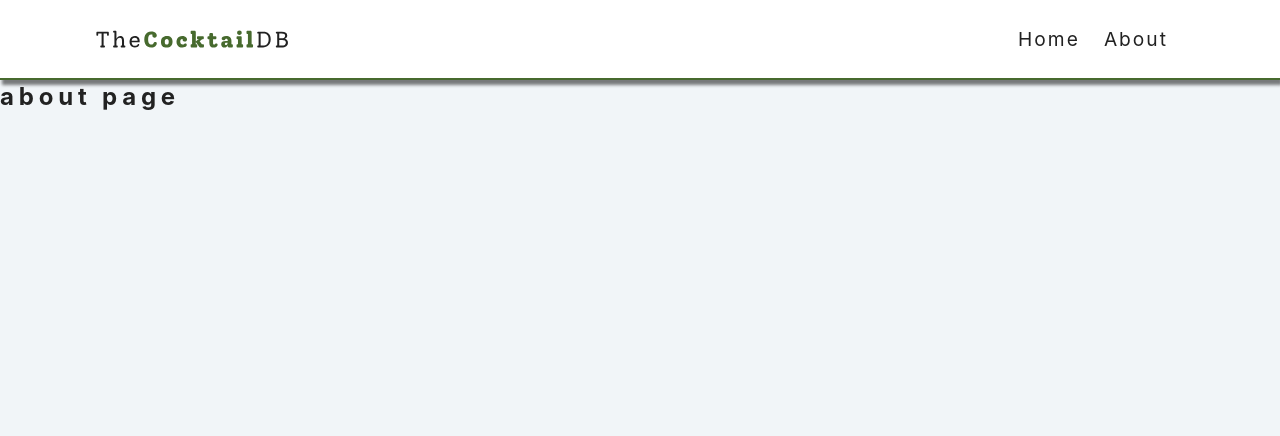
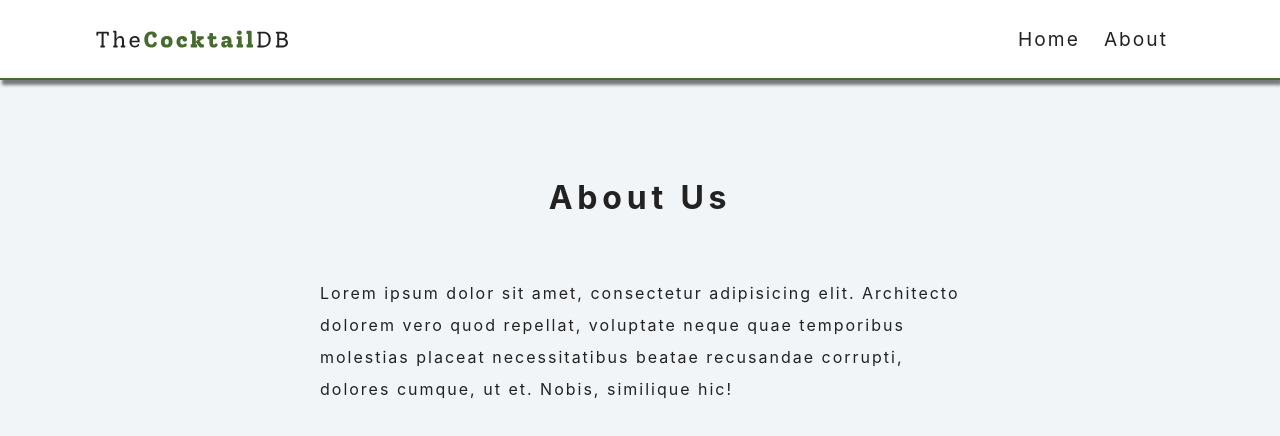
Before and after one commit to eslamsobhy/cocktails-app, a React (Create React App) app: page /about in a window 1280 px wide. Shown: the top 436 px of the page. Built offline with nearby package versions, Linux system fonts and the light colour scheme.

Commit message:
added the about & error pages

```diff
--- a/src/pages/About.js
+++ b/src/pages/About.js
@@ -1,11 +1,17 @@
-import React from 'react'
+import React from "react";
 
 const About = () => {
   return (
-    <div>
-      <h2>about page</h2>
-    </div>
-  )
-}
+    <section className="section about-section">
+      <h1 className="section-title">About Us</h1>
+      <p>
+        Lorem ipsum dolor sit amet, consectetur adipisicing elit. Architecto
+        dolorem vero quod repellat, voluptate neque quae temporibus molestias
+        placeat necessitatibus beatae recusandae corrupti, dolores cumque, ut
+        et. Nobis, similique hic!
+      </p>
+    </section>
+  );
+};
 
-export default About
+export default About;
--- a/src/pages/Error.js
+++ b/src/pages/Error.js
@@ -1,11 +1,16 @@
 import React from "react";
-// import { Link } from 'react-router-dom'
+import { Link } from "react-router-dom";
 
 const Error = () => {
   return (
-    <div>
-      <h2>error page</h2>
-    </div>
+    <section className="error-page section">
+      <div className="error-container">
+        <h1>Oops! it's a dead end!</h1>
+        <Link to="/" className="btn btn-primary">
+          back home
+        </Link>
+      </div>
+    </section>
   );
 };
 
```
